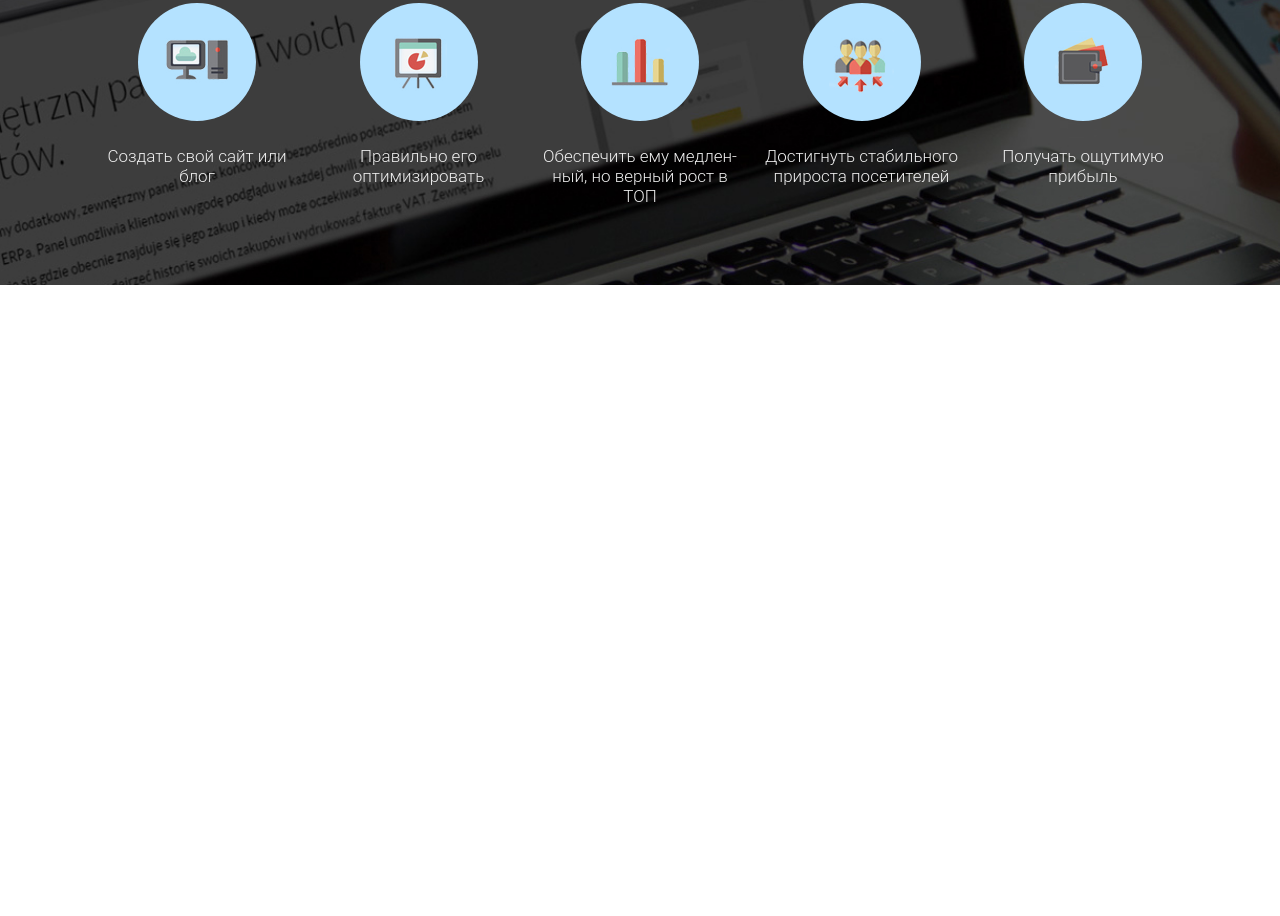
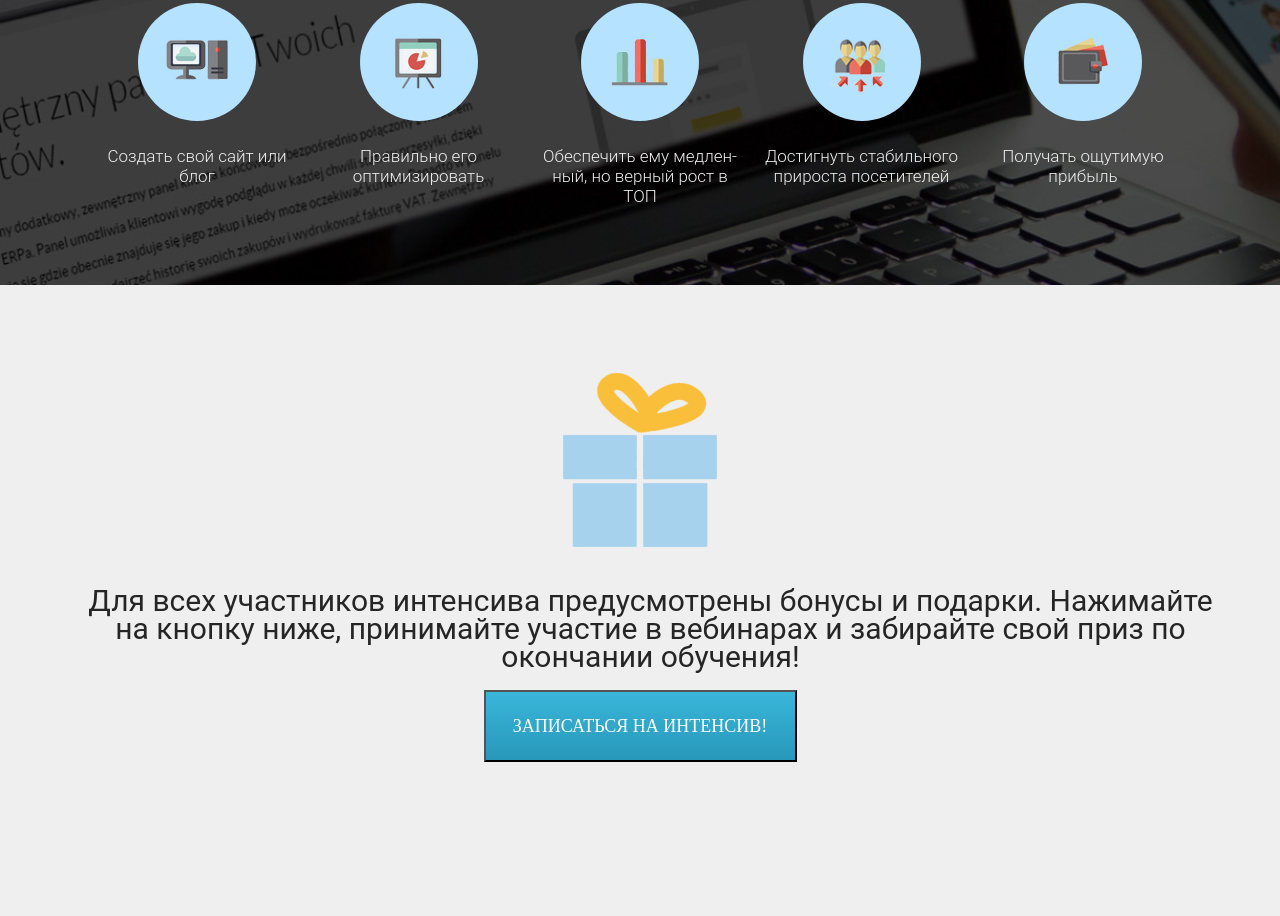
Before and after one commit to Albos37/petrichenko_site, a plain HTML site: page index.html in a window 1280 px wide. Shown: the part 2141-3057 px from the top of the page. Before the commit the page ends 2426 px from the top, so only its background shows below. Drawn offline with Linux system fonts and the light colour scheme.

Commit message:
5_home work1

```diff
--- a/CSS/style.css
+++ b/CSS/style.css
@@ -245,3 +245,42 @@
 
   color: #efefef;
 }
+
+.registration {
+  min-height: 631px;
+  padding: 88px 0px 79px 0px;
+  background: #efefef;
+}
+
+.registration_img {
+  display: block;
+  margin: 0 auto;
+}
+
+.registration_text {
+  margin-top: 40px;
+  width: 1161px;
+  height: 113px;
+  font-family: "Roboto";
+  font-style: normal;
+  font-weight: 400;
+  font-size: 30px;
+  line-height: 28px;
+  text-align: center;
+  color: #252525;
+}
+
+.registration_btn {
+  display: block;
+  margin: 0 auto;
+  margin-top: -10px;
+  width: 313px;
+  height: 72px;
+  background: linear-gradient(0deg, #2798b9 0%, #3ab6da 100%);
+  font-family: "RobotoCondensed";
+  font-size: 18px;
+  line-height: 21px;
+  text-align: center;
+  text-transform: uppercase;
+  color: #ffffff;
+}
--- a/index.html
+++ b/index.html
@@ -160,5 +160,20 @@
 
       </div>
     </div>
+
+    <div class="registration">
+
+      <div class="container">
+
+        <img src="./img/finish/present.png" alt="" class="registration_img">
+
+        <div class="registration_text">Для всех участников интенсива предусмотрены бонусы и подарки. Нажимайте на кнопку ниже, принимайте участие в вебинарах и забирайте свой приз по окончании обучения!</div>
+
+        <button class="registration_btn">Записаться на интенсив!</button>
+
+      </div>
+
+
+    </div>
   </body>
 </html>
```
Also changed, not shown: img/finish/present.png (added).
